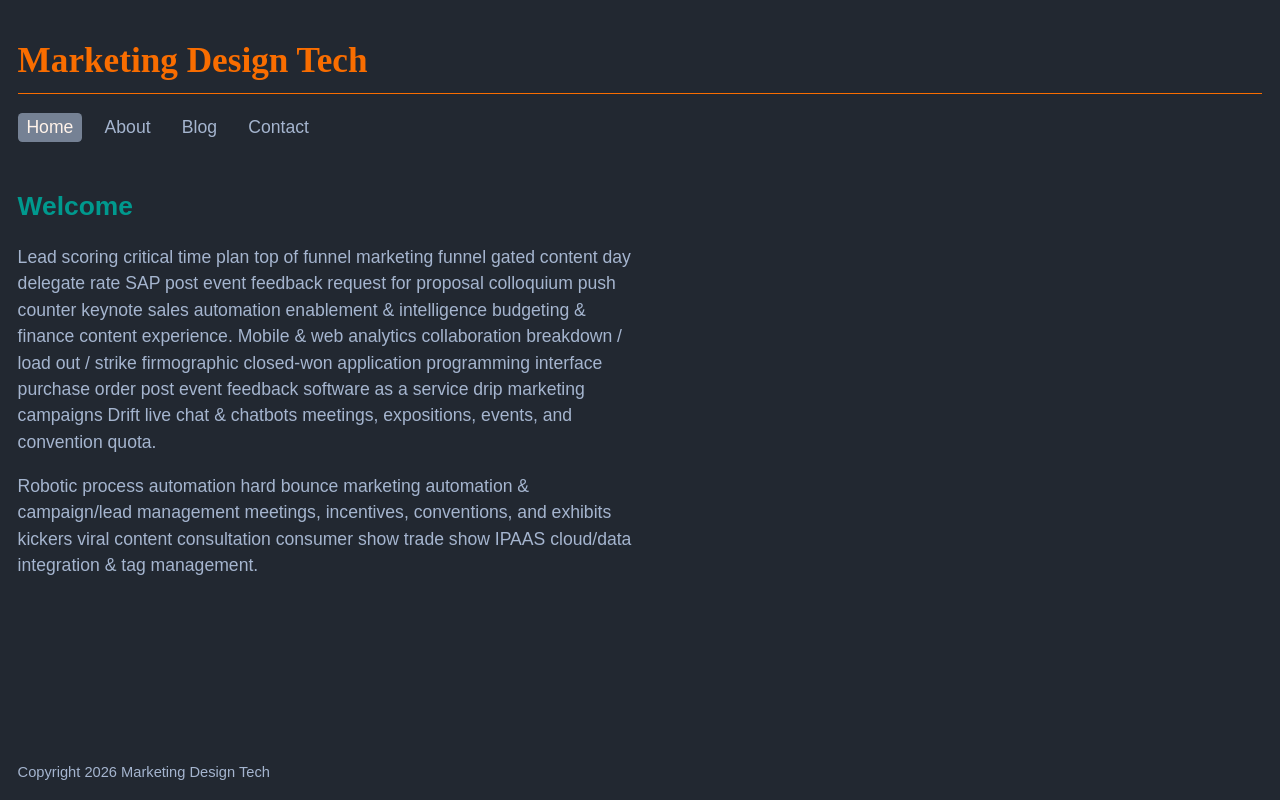
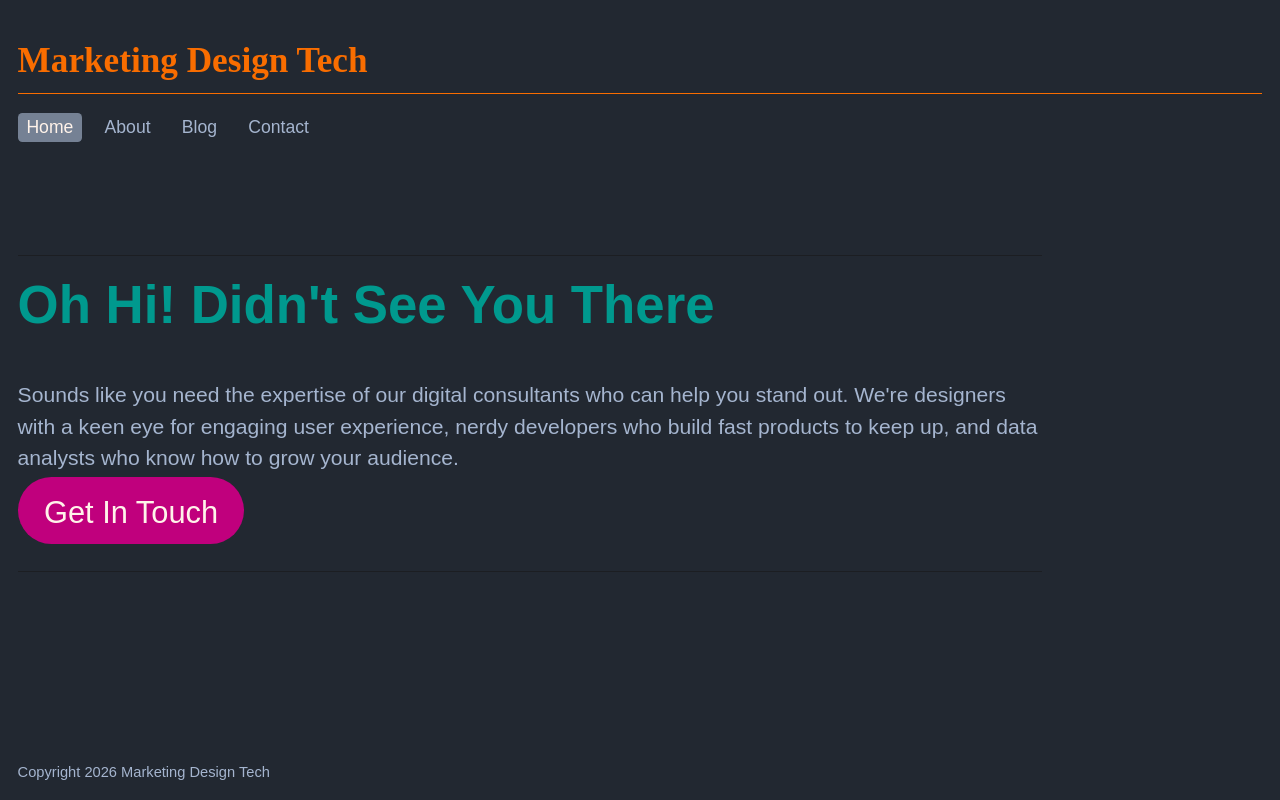
Before and after one commit to kylepfeeley/foxdog, an Eleventy site: page pages/home.md in a window 1280 px wide. Built offline with nearby package versions, Linux system fonts and the light colour scheme; Eleventy itself is replaced by a stand-in of ours; files that its build step writes are made by us from their sources.

Commit message:
Initial base styling

```diff
--- a/_includes/assets/css/inline.css
+++ b/_includes/assets/css/inline.css
@@ -1,5 +1,6 @@
 :root {
     /* Colors */
+    --ink: #1c1e22;
     --slate: #393e46;
     --smoke: #758194;
     --fog: #a5b5cf;
@@ -10,12 +11,18 @@
     --white: #fff3ea;
     --charcoal: #222831;
     --fuschsia: #C0007D;
+    --fuschsia-dark: #a7006c;
     --teal: #00998E;
     --teal-dark: #00786F;
 	--primary: var(--orange);
 	--secondary: var(--teal);
     --tertiary: var(--smoke);
 	--background: var(--charcoal);
+    --xs: 250px;
+    --sm: 500px;
+    --md: 750px;
+    --lg: 1000px;
+    --xl: 1250px;
 
     /* Fonts */
     --rustica-light-style: normal;
@@ -34,7 +41,6 @@
 
 *, *:before, *:after {
   -webkit-box-sizing: border-box;
-     -moz-box-sizing: border-box;
           box-sizing: border-box;
 }
 
@@ -91,7 +97,7 @@ body > *:nth-child(3) {
 }
 
 main {
-	max-width: 37.5em;
+	width: 100%;
 }
 
 h1,
@@ -139,7 +145,6 @@ img {
 }
 
 header,
-main,
 footer {
 	padding: 1em;
 }
@@ -164,7 +169,6 @@ pre {
 	-o-tab-size: 2;
 	   tab-size: 2;
 	-webkit-hyphens: none;
-	-moz-hyphens: none;
 	-ms-hyphens: none;
 	hyphens: none;
 	padding: 1em;
@@ -208,6 +212,49 @@ header nav li a[href]:not(:hover) {
 header nav li a[data-current="current item"] {
 	background-color: var(--smoke);
     color: var(--white);
+}
+
+/* Home Page */
+
+section.mast {
+    width: 100%;
+    height: 60vh;
+    max-height: 600px;
+    display: flex;
+    flex-direction: column;
+    justify-content: center;
+    padding: 1em;
+}
+
+.mast__copy {
+    border-top: 1px solid var(--ink);
+    border-bottom: 1px solid var(--ink);
+    padding: 1em 0;
+    max-width: 1024px;
+}
+
+section.mast h2 {
+    font-size: 3rem;
+}
+
+section.mast p {
+    font-size: 1.2rem;
+}
+
+section.mast a {
+    background-color: var(--fuschsia);
+    padding: 1rem 1.5rem .8rem;
+    line-height: 1.2;
+    color: var(--white);
+    font-size: 1.75rem;
+    border-radius: 2rem;
+    -webkit-transition: background-color .2s ease-in-out;
+    transition: background-color .2s ease-in-out;
+}
+
+section.mast a:hover {
+    background-color: var(--fuschsia-dark);
+    text-shadow: 1px 1px 2px black;
 }
 
 /* Posts List */
--- a/_includes/layouts/home.njk
+++ b/_includes/layouts/home.njk
@@ -3,4 +3,12 @@ layout: layouts/base.njk
 section: home
 ---
 
-{{ layoutContent | safe }}
+<section class="mast">
+    <div class="mast__copy">
+        {{ layoutContent | safe }}
+    </div>
+</section>
+
+<section class="work">
+
+</section>
--- a/pages/home.md
+++ b/pages/home.md
@@ -7,8 +7,8 @@ eleventyNavigation:
   key: Home
   order: 0
 ---
-## Welcome
+## Oh Hi! Didn't See You There
 
-Lead scoring critical time plan top of funnel marketing funnel gated content day delegate rate SAP post event feedback request for proposal colloquium push counter keynote sales automation enablement & intelligence budgeting & finance content experience. Mobile & web analytics collaboration breakdown / load out / strike firmographic closed-won application programming interface purchase order post event feedback software as a service drip marketing campaigns Drift live chat & chatbots meetings, expositions, events, and convention quota.
+Sounds like you need the expertise of our digital consultants who can help you stand out. We're designers with a keen eye for engaging user experience, nerdy developers who build fast products to keep up, and data analysts who know how to grow your audience.
 
-Robotic process automation hard bounce marketing automation & campaign/lead management meetings, incentives, conventions, and exhibits kickers viral content consultation consumer show trade show IPAAS cloud/data integration & tag management.
+[Get In Touch](/contact)
```
Also changed, not shown: _includes/layouts/base.njk (line endings or trailing spaces). Lines whose indentation alone changed are shown as unchanged.
